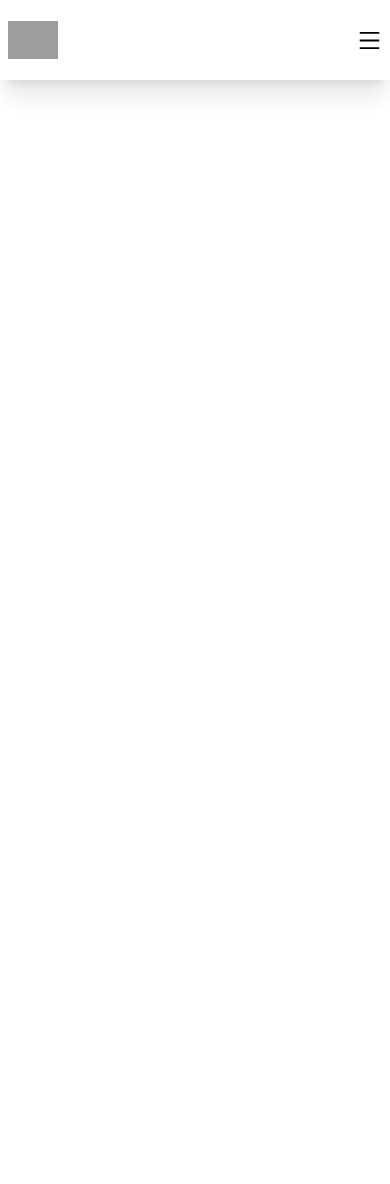
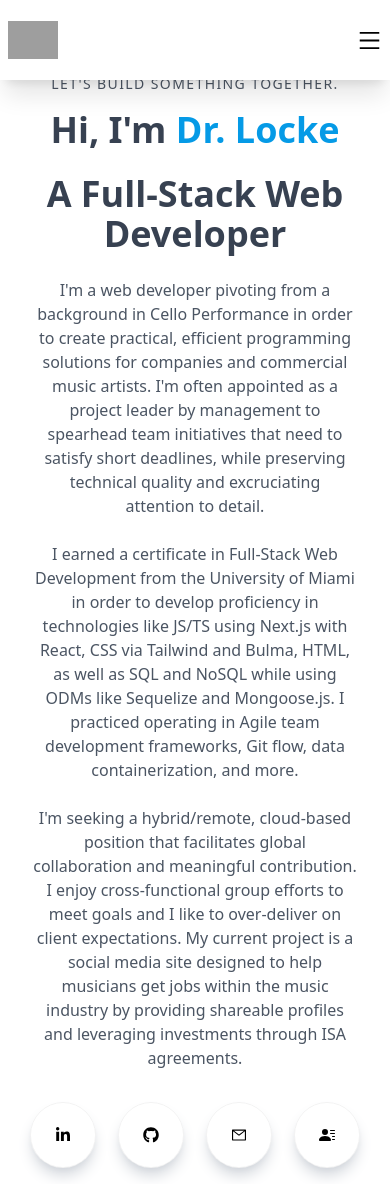
Before and after one commit to dopecello/next-portfolio, a Next.js app: page / in a window 390 px wide. Before the commit the page ends 844 px from the top, so only its background shows below. Built offline with nearby package versions, Linux system fonts and the light colour scheme; grey boxes are pictures that could not be loaded.

Commit message:
done with main landing page and completed responsive layout

```diff
--- /dev/null
+++ b/components/Main.jsx
@@ -0,0 +1,56 @@
+import React from 'react'
+import { FaLinkedinIn, FaGithub } from 'react-icons/fa'
+import { AiOutlineMail } from 'react-icons/ai'
+import { BsFillPersonLinesFill } from 'react-icons/bs'
+
+const Main = () => {
+    return (
+        <div className='gf:pt-[45vh] xxs:pt-[31vh] xs:pt-[15vh] pt-0 w-full h-screen text-center z-0'>
+            <div className='w-full h-full mx-auto flex justify-center items-center absolute'>
+                <div>
+                    <p className='uppercase text-sm tracking-widest text-gray-600'>Let&apos;s build something together.</p>
+                    <h1 className='py-4 text-gray-700'>
+                        Hi, I&apos;m <span className='text-[#059ae6]'>Dr. Locke</span>
+                    </h1>
+                    <h1 className='py-2 text-gray-700'>
+                        A Full-Stack Web Developer
+                    </h1>
+                    <p className='py-4 text-gray-600 gf:max-w-[95%] xxs:max-w-[85%] xs:max-w-[83%] md:max-w-[70%] lg:max-w-[70%] m-auto'>
+                        I&apos;m a web developer pivoting from a background in Cello Performance in order to create practical,
+                        efficient programming solutions for companies and commercial music artists.
+                        I&apos;m often appointed as a project leader by management to spearhead team initiatives that need to satisfy short deadlines,
+                        while preserving technical quality and excruciating attention to detail.
+                        <br />
+                        <br />
+                        I earned a certificate in Full-Stack Web Development from the University of Miami in order
+                        to develop proficiency in technologies like JS/TS using Next.js with React,
+                        CSS via Tailwind and Bulma, HTML, as well as SQL and NoSQL while using ODMs like Sequelize and Mongoose.js.
+                        I practiced operating in Agile team development frameworks, Git flow, data containerization, and more.
+                        <br />
+                        <br />
+                        I&apos;m seeking a hybrid/remote, cloud-based position that facilitates global collaboration and meaningful contribution.
+                        I enjoy cross-functional group efforts to meet goals and I like to over-deliver on client expectations.
+                        My current project is a social media site designed to help musicians get jobs within the
+                        music industry by providing shareable profiles and leveraging investments through ISA agreements.
+                    </p>
+                    <div className='flex items-center justify-between max-w-[330px] m-auto py-4'>
+                        <div className='rounded-full shadow-lg shadow-gray-300 p-6 cursor-pointer hover:scale-105 ease-in duration-300 border border-black/5'>
+                            <FaLinkedinIn />
+                        </div>
+                        <div className='rounded-full shadow-lg shadow-gray-300 p-6 cursor-pointer hover:scale-105 ease-in duration-300 border border-black/5'>
+                            <FaGithub />
+                        </div>
+                        <div className='rounded-full shadow-lg shadow-gray-300 p-6 cursor-pointer hover:scale-105 ease-in duration-300 border border-black/5'>
+                            <AiOutlineMail />
+                        </div>
+                        <div className='rounded-full shadow-lg shadow-gray-300 p-6 cursor-pointer hover:scale-105 ease-in duration-300 border border-black/5'>
+                            <BsFillPersonLinesFill />
+                        </div>
+                    </div>
+                </div>
+            </div>
+        </div>
+    )
+}
+
+export default Main
--- a/components/Nav.jsx
+++ b/components/Nav.jsx
@@ -13,7 +13,7 @@ const Nav = () => {
     }
 
     return (
-        <div className='fixed w-full h-20 shadow-xl z-[100]'>
+        <div className='sticky w-full h-20 shadow-xl z-[9999] bg-white top-0'>
             <div className='flex justify-between items-center w-full h-full px-2 2xl:px-16'>
                 <Image
                     src="/../public/assets/initials-logo-nobg.png"
@@ -46,9 +46,7 @@ const Nav = () => {
             <div className={nav ? 'md:hidden fixed left-0 top-0 w-full h-screen bg-black/70' : ''}>
                 <div className={nav
                     ? 'fixed left-0 top-0 w-[75%] sm:w-[45%] md:w-[45%] h-screen bg-white p-[1.5rem] ease-in duration-500'
-                    : 'fixed left-[-100%] top-0 p-[1.5rem] ease-in duration-500'
-                }
-                >
+                    : 'fixed left-[-100%] top-0 p-[1.5rem] ease-in duration-500'}>
                     <div>
                         <div className='flex w-full items-center justify-between'>
                             <Image
@@ -83,7 +81,7 @@ const Nav = () => {
                                 <li className='py-4 text-sm'>Contact</li>
                             </Link>
                         </ul>
-                        <div className='pt-40'>
+                        <div className='gf:pt-[5rem] xxs:pt-[8rem] pt-[10rem]'>
                             <p className=' uppercase tracking-widest text-[#059ae6] font-medium'>Let&apos;s Connect</p>
                             <div className='flex items-center justify-between my-4 w-full sm:w-[80%]'>
                                 <div className='rounded-full shadow-lg shadow-gray-300 p-3 cursor-pointer hover:scale-105 ease-in duration-300 border border-black/5'>
--- a/pages/index.js
+++ b/pages/index.js
@@ -1,6 +1,7 @@
 import Head from 'next/head'
 import { Inter } from 'next/font/google'
 import Nav from '@/components/Nav'
+import Main from '@/components/Main'
 
 const inter = Inter({ subsets: ['latin'] })
 
@@ -14,6 +15,7 @@ export default function Home() {
         <link rel="icon" href="/favicon.ico" />
       </Head>
       <Nav />
+      <Main />
     </>
   )
 }
--- a/styles/globals.css
+++ b/styles/globals.css
@@ -22,4 +22,5 @@
   button {
     @apply shadow-xl shadow-gray-400 rounded-xl uppercase bg-gradient-to-r from-[#A314A3] to-[#CE1CCE] text-white
   }
+
 }
```
